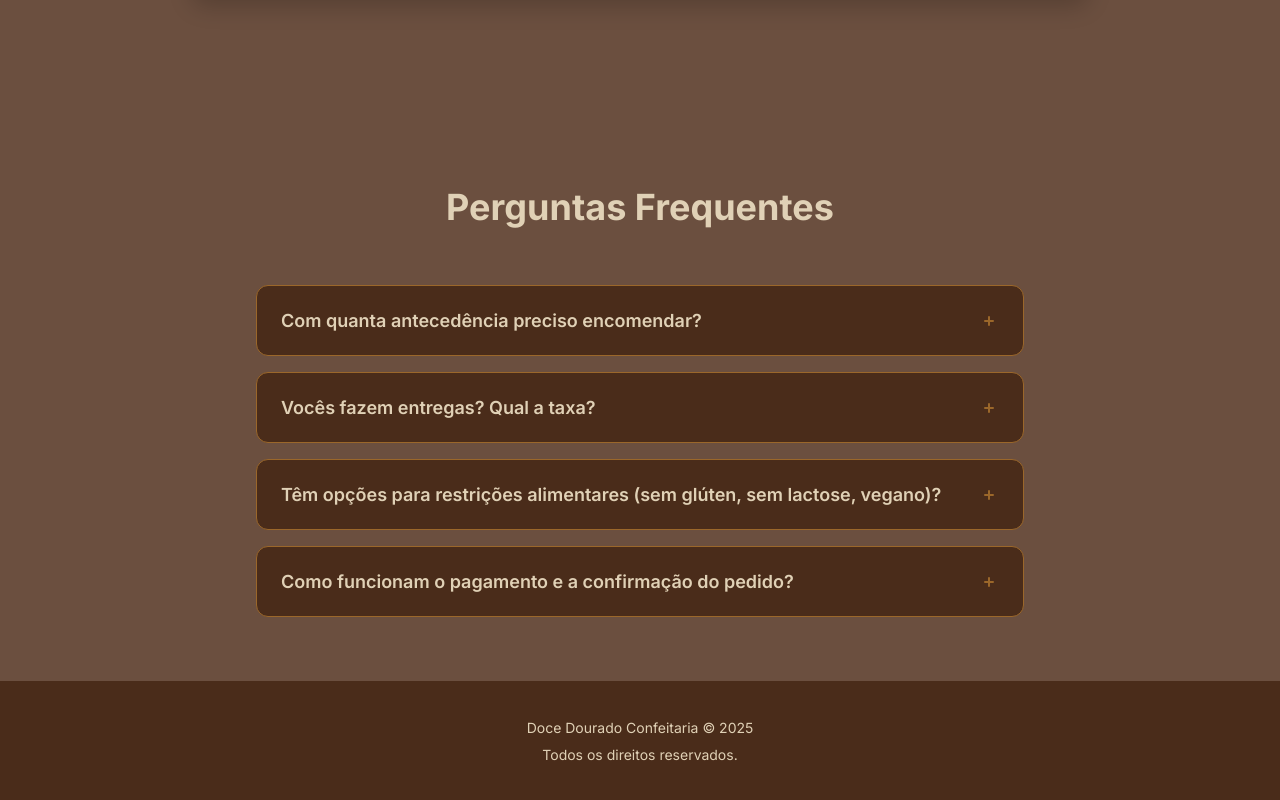
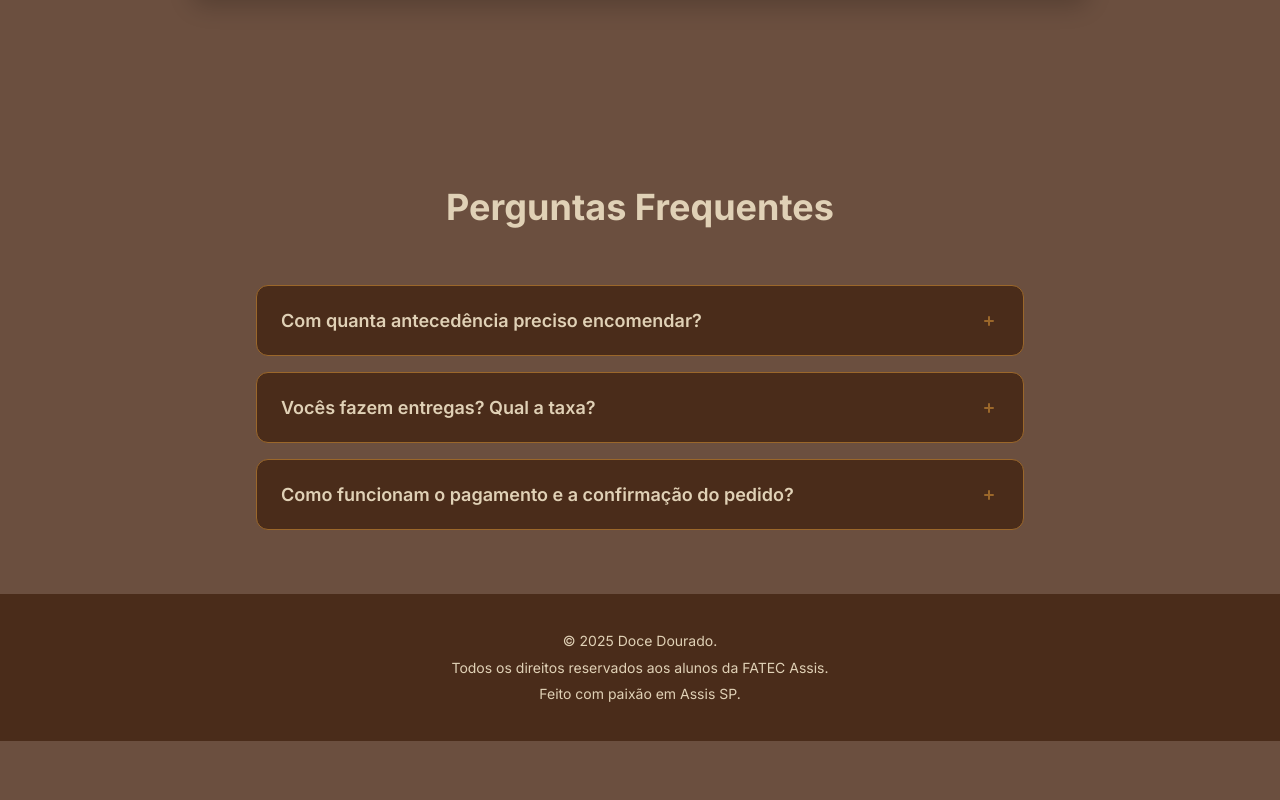
Before and after one commit to Goliassx7/Doce_dourado__site, a plain HTML site: page inicio.html in a window 1280 px wide. Shown: the part 5746-6546 px from the top of the page. After the commit the page ends 6487 px from the top, so only its background shows below. Drawn offline with Linux system fonts and the light colour scheme.

Commit message:
Update inicio.html

```diff
--- a/inicio.html
+++ b/inicio.html
@@ -349,8 +349,8 @@
                             </svg>
                         </button>
                         <div class="faq-resposta">
-                            <p><strong>Para doces simples e bolos de pote:</strong> Pedimos um mínimo de <strong>48 horas</strong> de antecedência.</p>
-                            <p><strong>Para bolos decorados e pedidos maiores (acima de 100 doces):</strong> Recomendamos <strong>7 dias</strong> de antecedência para garantir a disponibilidade de ingredientes e da nossa agenda.</p>
+                            <p> Pedimos um mínimo de <strong>48 horas</strong> de antecedência.</p>
+                            <p><strong>Para pão de mel decorados e pedidos maiores (acima de 100 doces):</strong> Recomendamos <strong>7 dias</strong> de antecedência para garantir a disponibilidade de ingredientes e da nossa agenda.</p>
                             <p><strong>Para eventos (casamentos, festas grandes):</strong> O ideal é entrar em contacto com <strong>1 a 2 meses</strong> de antecedência para uma degustação e planeamento detalhado.</p>
                         </div>
                     </div>
@@ -368,19 +368,6 @@
                         </div>
                     </div>
 
-                    <!-- Pergunta 3 -->
-                    <div class="faq-item">
-                        <button class="faq-pergunta">
-                            <span>Têm opções para restrições alimentares (sem glúten, sem lactose, vegano)?</span>
-                            <svg class="faq-icone" xmlns="http://www.w3.org/2000/svg" viewBox="0 0 20 20" fill="currentColor" style="width: 20px; height: 20px;">
-                                <path fill-rule="evenodd" d="M10 5a1 1 0 011 1v3h3a1 1 0 110 2h-3v3a1 1 0 11-2 0v-3H6a1 1 0 110-2h3V6a1 1 0 011-1z" clip-rule="evenodd" />
-                            </svg>
-                        </button>
-                        <div class="faq-resposta">
-                            <p>Temos algumas opções! Atualmente, oferecemos [Ex: brigadeiros sem lactose e um bolo vegano de chocolate]. No entanto, é importante notar que <strong>a nossa cozinha não é 100% livre de contaminação cruzada</strong>. Se tiver uma alergia severa (como doença celíaca), infelizmente não podemos garantir total segurança. Por favor, especifique a sua restrição ao encomendar.</p>
-                        </div>
-                    </div>
-
                     <!-- Pergunta 4 (NOVA E MAIS ELABORADA) -->
                     <div class="faq-item">
                         <button class="faq-pergunta">
@@ -390,8 +377,8 @@
                             </svg>
                         </button>
                         <div class="faq-resposta">
-                            <p>Para confirmar a sua encomenda, pedimos um sinal de <strong>50% do valor total</strong> no momento do pedido. O restante pode ser pago no momento da entrega/levantamento.</p>
-                             <p>Aceitamos [Pix, Cartão de Crédito (via link de pagamento), MB Way, etc.]. O seu pedido só é considerado <strong>confirmado</strong> e entra na nossa agenda de produção após a verificação do pagamento do sinal.</p>
+                            <p>Para confirmar a sua encomenda, pedimos um sinal de <strong>100% do valor total</strong> no momento do pedido.</p>
+                             <p>Aceitamos [Pix, Cartão de Crédito (via link de pagamento) etc.]. O seu pedido só é considerado <strong>confirmado</strong> e entra na nossa agenda de produção após a verificação do pagamento do sinal.</p>
                         </div>
                     </div>
                     <!-- ============================================= -->
@@ -413,8 +400,9 @@
     <!-- RODAPÉ -->
     <footer class="rodape">
         <div class="container">
-            <p>Doce Dourado Confeitaria &copy; 2025</p>
-            <p>Todos os direitos reservados.</p>
+            <p>© 2025 Doce Dourado.</p>
+            <p> Todos os direitos reservados aos alunos da FATEC Assis.</p>
+            <p>Feito com paixão em Assis SP.</p>
         </div>
     </footer>
 
```
